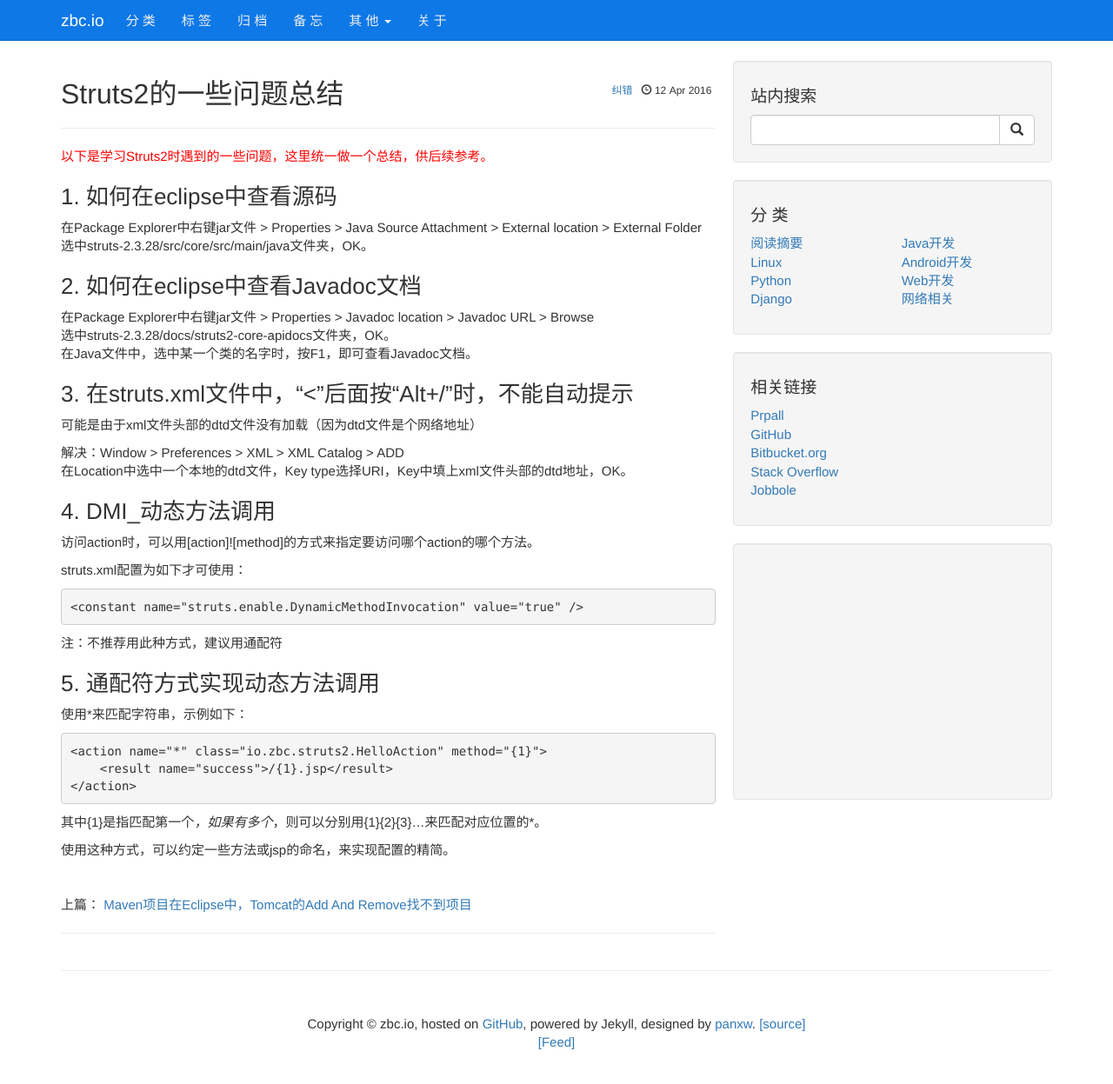
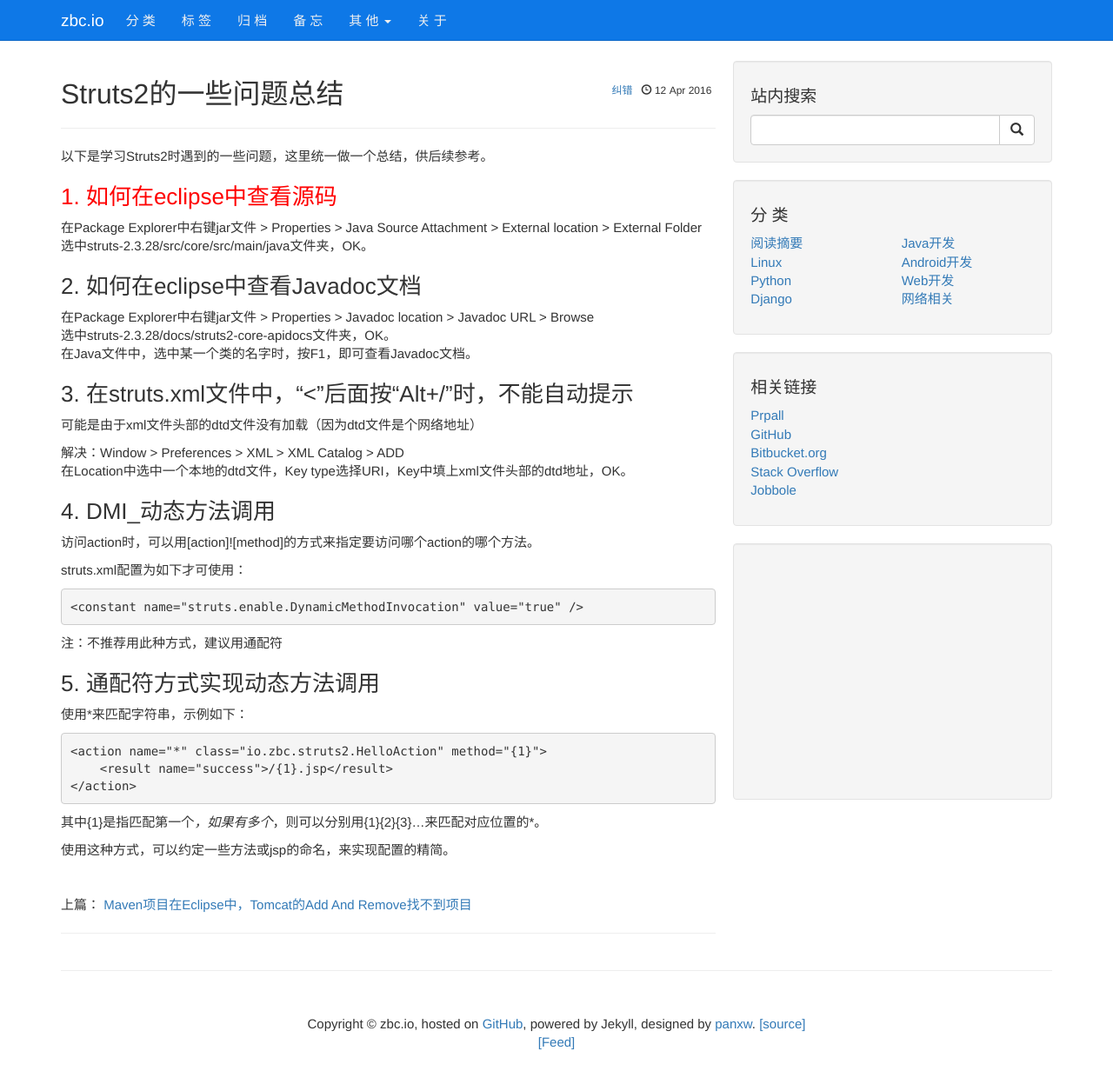
Before and after one commit to zbc0512/zbc0512.github.io, a Jekyll site: the page built from _posts/2016-04-12-struts2.md, in a window 1280 px wide and 1270 px high. Shown: the top 1247 px of the window at 87% size. Built offline with Jekyll 4.4.1, drawn with Linux system fonts in a browser that asks for light colours; nearby versions of some CDN libraries; library files that are not in the unit come from our copies; comment, search, counter and statistics services are not loaded.

Commit message:
Update 2016-04-12-struts2.md

```diff
--- a/_posts/2016-04-12-struts2.md
+++ b/_posts/2016-04-12-struts2.md
@@ -5,9 +5,9 @@ title: "Struts2的一些问题总结"
 tags: "Struts"
 ---
 
-<font color="#F00">以下是学习Struts2时遇到的一些问题，这里统一做一个总结，供后续参考。</font>
+以下是学习Struts2时遇到的一些问题，这里统一做一个总结，供后续参考。
 
-### 1. 如何在eclipse中查看源码
+### <font color="#F00">1. 如何在eclipse中查看源码</font>
 
 在Package Explorer中右键jar文件 > Properties > Java Source Attachment > External location > External Folder
 选中struts-2.3.28/src/core/src/main/java文件夹，OK。
```
